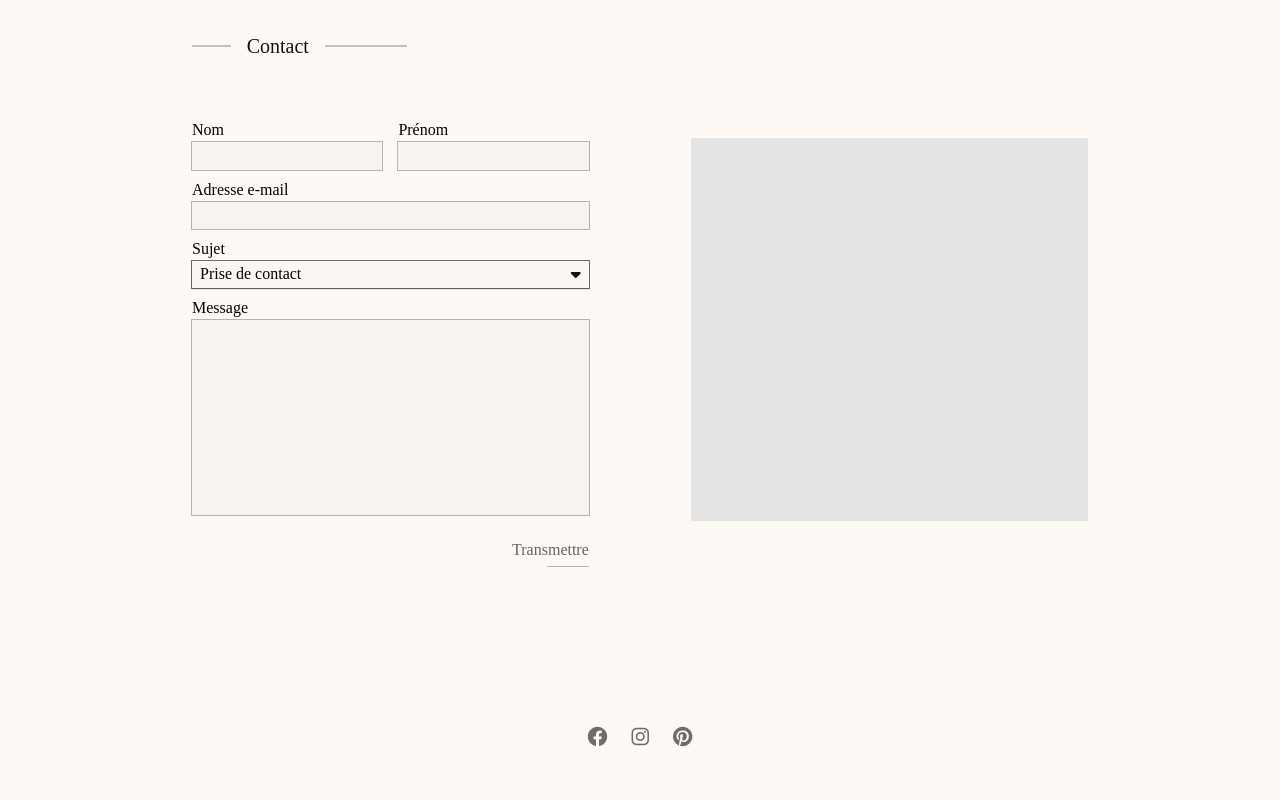
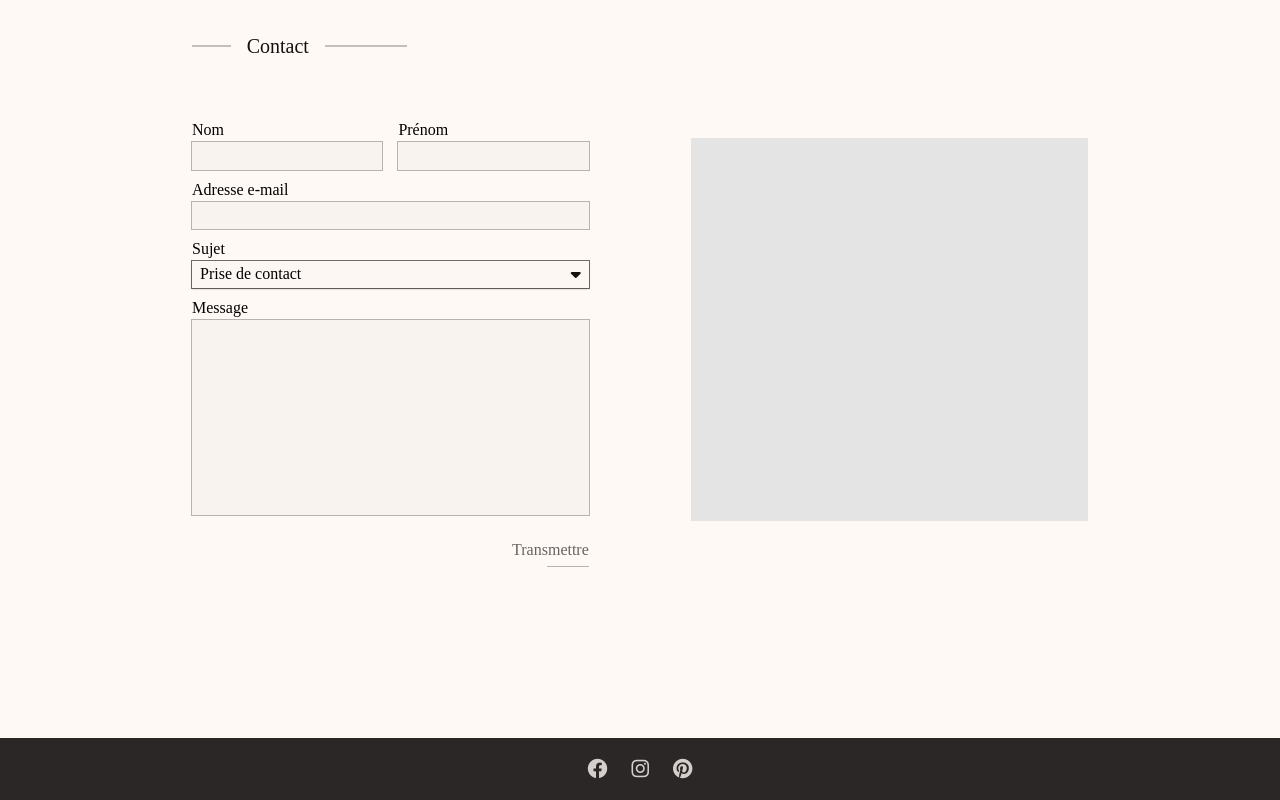
Before and after one commit to AnthonyBoschat/Portefolio-Photo, a React (Vite) app in the folder Frontend/: page / in a window 1280 px wide. Shown: the part 2124-2924 px from the top of the page. Before the commit the page ends 2892 px from the top, so only its background shows below. Built offline with nearby package versions, Linux system fonts and the light colour scheme; a web font is replaced by a local one.

Commit message:
Détail style

```diff
--- a/Frontend/src/App.jsx
+++ b/Frontend/src/App.jsx
@@ -21,7 +21,7 @@ export default function App() {
 
   const { pathname } = useLocation();
   const dispatch = useDispatch()
-  const {mobile} = useSelector(store => store.app)
+  const {mobile, desktop} = useSelector(store => store.app)
 
 
   // A chaque changement d'url ( de page )
@@ -54,9 +54,9 @@ export default function App() {
         <main>
           <AnimatePresence mode="wait">
             <motion.div
-              style={{ opacity: 0, transform: 'scale(0.95)' }}
+              style={{ opacity: 0, transform: mobile ? 'scale(0.95)' : "scale(0.98)" }}
               key={pathname}
-              initial={{ opacity: 0, transform:"scale(0.95)" }}
+              initial={{ opacity: 0, transform:mobile ? 'scale(0.95)' : "scale(0.98)" }}
               animate={{ opacity: 1, transform:"scale(1)" }}
               exit={{ opacity:0, transition:{duration:0} }}
               transition={{ duration: 1 }}
--- a/Frontend/src/Containers/Header/style.scss
+++ b/Frontend/src/Containers/Header/style.scss
@@ -39,6 +39,10 @@ header{
             align-items: end;
             gap: 0.5rem;
             align-items: center;
+
+            &:hover{
+                cursor: pointer;
+            }
         }
 
 
--- a/Frontend/src/Containers/Media/style.scss
+++ b/Frontend/src/Containers/Media/style.scss
@@ -14,19 +14,20 @@ div#medias-container{
     }
 
     a{
-
         &.dark{
             color: v.$dark;
             opacity: 0.6;
-            transition: opacity 0.2s linear;
-            &:hover{
-                cursor: pointer;
-                opacity: 1;
-            }
+
+
         }
         &.light{
             color: v.$light;
             opacity: 0.8;
         }
+        transition: opacity 0.2s linear;
+        &:hover{
+            cursor: pointer;
+            opacity: 1;
+        }
     }
 }
--- a/Frontend/src/Layout/APropos/index.jsx
+++ b/Frontend/src/Layout/APropos/index.jsx
@@ -49,7 +49,7 @@ export default function AProposLayout({aproposPhoto}){
                 </p>
             </div>
             <div className="section black small">
-                <Medias/>
+                <Medias color={mobile ? "black" : "light"}/>
             </div>
 
         </div>
--- a/Frontend/src/Layout/Contact/index.jsx
+++ b/Frontend/src/Layout/Contact/index.jsx
@@ -5,19 +5,12 @@ import { useSelector } from "react-redux";
 
 export default function ContactLayout(){
 
-    const {desktop} = useSelector(store => store.app)
+    const {mobile, desktop} = useSelector(store => store.app)
 
     return(
-        // <>
-        //     <div id="contact-main-container">
-        //         <div>
-        //             <ContactContainer/>
-        //         </div>
-        //         <picture>
-        //             {/* <img src="" alt="qzdqzd" /> */}
-        //         </picture>
-        //     </div>
-        // </>
+        <>
+
+
         <div id="contact-layout-container">
             <div className="contact">
                 <div>
@@ -29,9 +22,10 @@ export default function ContactLayout(){
                     </picture>
                 )}
             </div>
-            <div className="media">
-                <Medias color={"dark"}/>
+            <div className="contact-media">
+                <Medias color={"light"}/>
             </div>
         </div>
+        </>
     )
 }
--- a/Frontend/src/Layout/Contact/style.scss
+++ b/Frontend/src/Layout/Contact/style.scss
@@ -1,5 +1,5 @@
 @use "@Sass/mixins.scss" as mixins;
-
+@use "@Sass/constants.scss" as v;
 
 
 #contact-main-container{
@@ -26,17 +26,17 @@
 
 #contact-layout-container{
     // background-color: blue;
-    padding: 2rem 21px 1rem 21px;
     display: flex;
     flex-direction: column;
     justify-content: space-between;
-    height: calc(100vh - 5rem);
+    height: calc(100vh - 5rem); // Moins la taille du header
 
-
+    .contact{
+        padding: 2rem 21px 1rem 21px;
+    }
     @include mixins.respond-to("desktop"){
-        padding: 2rem 15vw 1rem 15vw;
-
         .contact{
+            padding: 2rem 15vw 1rem 15vw;
             margin-top: 4rem;
             display: grid;
             grid-template-columns: 1fr 1fr;
@@ -53,4 +53,13 @@
 
     }
 
+    .contact-media{
+        padding-top: 1rem;
+        padding-bottom: 1rem;
+        display: flex;
+        justify-content: center;
+        align-items: center;
+        background-color: v.$dark-light;
+    }
+
 }
--- a/Frontend/src/Layout/Home/index.jsx
+++ b/Frontend/src/Layout/Home/index.jsx
@@ -27,6 +27,7 @@ export default function HomeLayout({
     const dispatch = useDispatch()
 
     return(
+        <>
         <div id="home-main-layout">
 
 
@@ -82,7 +83,10 @@ export default function HomeLayout({
                 </div>
             </SectionComponent>
 
-            <Medias style={{marginTop:"3rem"}} color={"dark"}/>
         </div>
+            <footer style={{marginTop:"3rem"}}>
+                <Medias color={"light"}/>
+            </footer>
+        </>
     )
 }
--- a/Frontend/src/Layout/Home/style.scss
+++ b/Frontend/src/Layout/Home/style.scss
@@ -111,4 +111,14 @@
             }
         }
     }
+
+
 }
+footer{
+    padding-top: 1rem;
+    padding-bottom: 1rem;
+    background-color: v.$dark-light;
+    display: flex;
+    justify-content: center;
+    align-items: center;
+}
--- a/Frontend/src/Layout/Prestations/style.scss
+++ b/Frontend/src/Layout/Prestations/style.scss
@@ -7,7 +7,7 @@ div#prestations-main-container{
     padding: 2rem 21px 1rem 21px;
 
     @include mixins.respond-to("desktop"){
-        padding: 2rem 15vw 1rem 15vw;
+        padding: 2rem 15vw 2rem 15vw;
         margin-top: 2rem;
         font-size: 18px;
         letter-spacing: 1px;
--- a/Frontend/src/Pages/Portefolios/style.scss
+++ b/Frontend/src/Pages/Portefolios/style.scss
@@ -11,7 +11,7 @@ div#portefolios-main-container{
 
     @include mixins.respond-to("desktop"){
         margin-top: 2rem;
-        padding: 2rem 20vw 1rem 20vw;
+        padding: 2rem 20vw 2rem 20vw;
         display: grid;
         grid-template-columns: 1fr 1fr;
         gap: 0.5rem;
```
